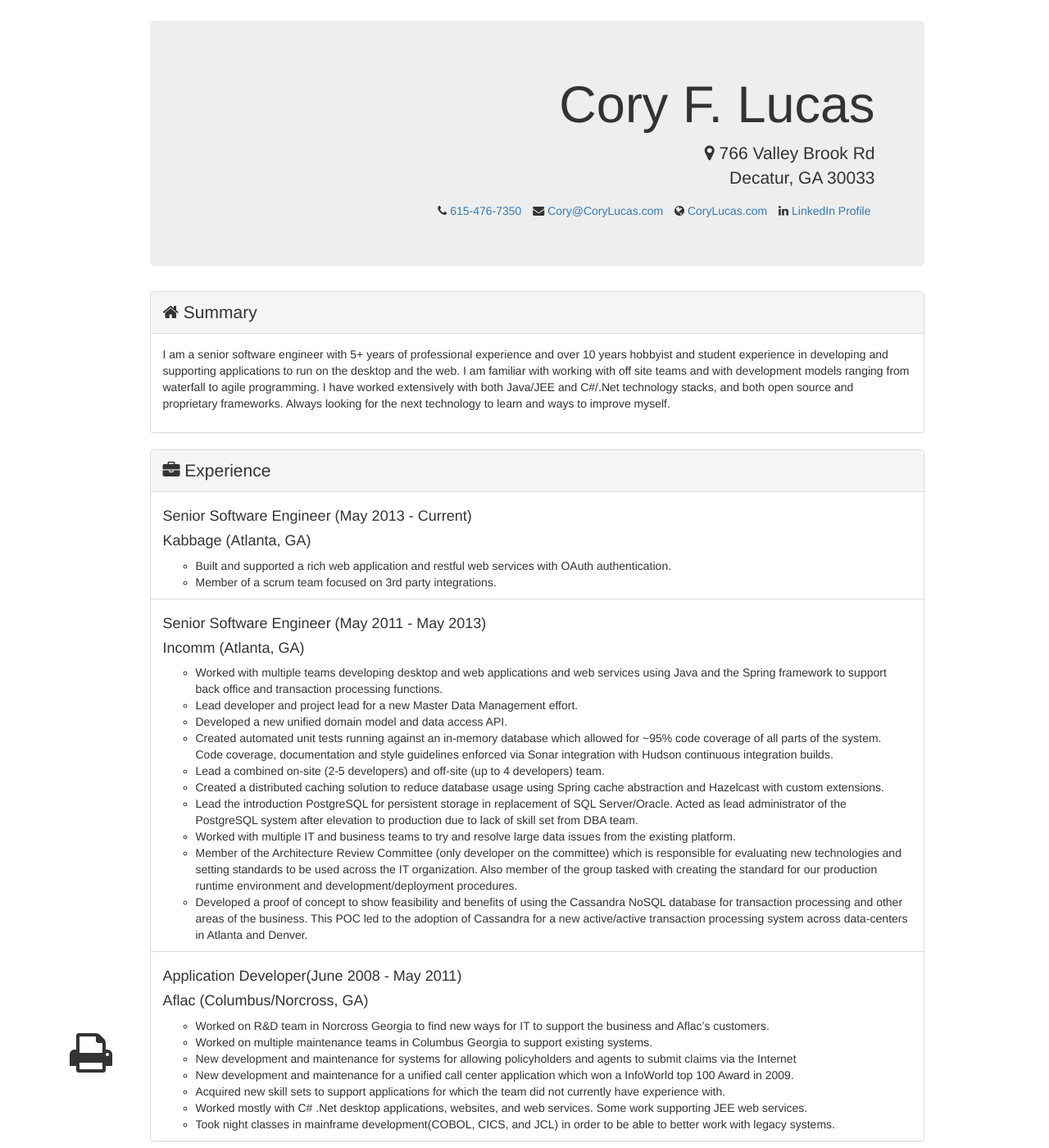
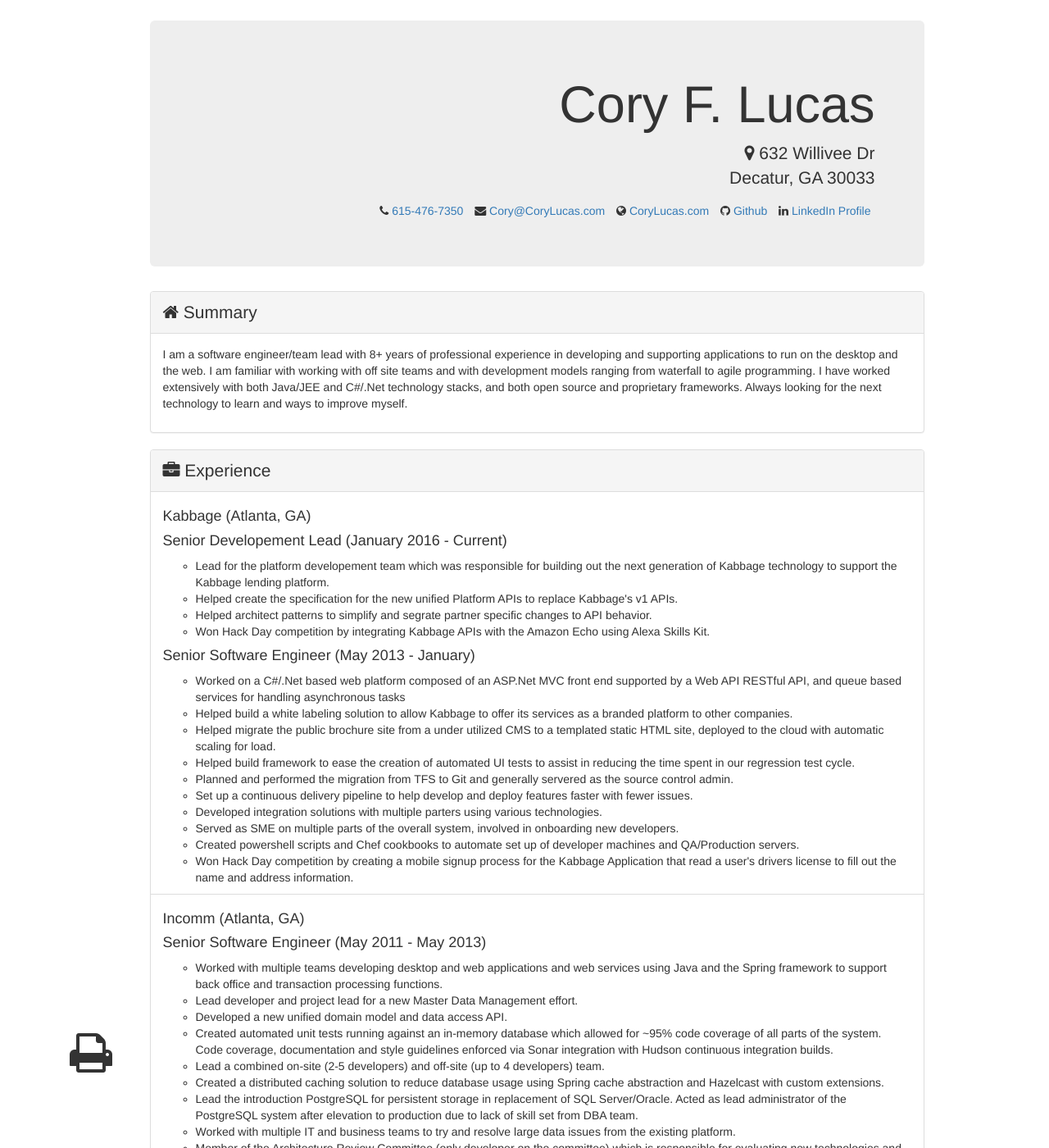
Before and after one commit to coryflucas/corylucasdotcom, a Jekyll site: the page built from resume.html, in a window 1280 px wide and 1400 px high. Shown: the whole window at 82% size. Built offline with Jekyll 4.4.1, drawn with Linux system fonts in a browser that asks for light colours; nearby versions of some CDN libraries; some of the changed text lies outside the part shown.

Commit message:
update resume

```diff
--- a/resume.html
+++ b/resume.html
@@ -16,7 +16,7 @@
         <h1>Cory F. Lucas</h1>
 
         <p>
-                    <i class="fa fa-map-marker"></i> 766 Valley Brook Rd<br>
+          <i class="fa fa-map-marker"></i> 632 Willivee Dr<br>
           Decatur, GA 30033
         </p>
 
@@ -24,6 +24,7 @@
           <li id="contact-phone"><i class="fa fa-phone"></i> <a title="Phone Number" href="tel:+16154767350">615-476-7350</a></li>
           <li><i class="fa fa-envelope"></i> <a title="Email" href="mailto:Cory@CoryLucas.com">Cory@CoryLucas.com</a></li>
           <li><i class="fa fa-globe"></i> <a title="Web Site" href="http://www.CoryLucas.com">CoryLucas.com</a></li>
+          <li><i class="fa fa-github"></i> <a href="https://github.com/coryflucas/">Github</a></li>
           <li class="hidden-print"><i class="fa fa-linkedin"></i> <a title="LinkedIn" href="http://www.linkedin.com/in/coryflucas">LinkedIn Profile</a></li>
         </ul>
       </div>
@@ -34,12 +35,14 @@
         </div>
         <div class="panel-body">
           <p>
-                        I am a senior software engineer with 5+ years of professional experience and over 10 years hobbyist and
-                        student experience in developing and supporting applications to run on the desktop and the web. I am
-                        familiar with working with off site teams and with development models ranging from waterfall to agile
-                        programming. I have worked extensively with both Java/JEE and C#/.Net technology stacks, and both open
-                        source and proprietary frameworks. Always looking for the next technology to learn and ways to improve
-                        myself.
+            I am a software engineer/team lead with 8+ years of professional
+            experience in developing and supporting applications to run on the
+            desktop and the web. I am familiar with working with off site teams
+            and with development models ranging from waterfall to agile
+            programming. I have worked extensively with both Java/JEE and
+            C#/.Net technology stacks, and both open source and proprietary
+            frameworks. Always looking for the next technology to learn and ways
+            to improve myself.
           </p>
         </div>
       </div>
@@ -49,16 +52,32 @@
         </div>
         <ul class="list-group">
           <li class="list-group-item">
-                        <h4>Senior Software Engineer (May 2013 - Current)</h4>
             <h4>Kabbage (Atlanta, GA)</h4>
+            <h4>Senior Developement Lead (January 2016 - Current)</h4>
             <ul>
-                            <li>Built and supported a rich web application and restful web services with OAuth authentication.</li>
-                            <li>Member of a scrum team focused on 3rd party integrations.</li>
+              <li>Lead for the platform developement team which was responsible for building out the next generation of Kabbage technology to support the Kabbage lending platform.</li>
+              <li>Helped create the specification for the new unified Platform APIs to replace Kabbage's v1 APIs.</li>
+              <li>Helped architect patterns to simplify and segrate partner specific changes to API behavior.</li>
+              <li>Won Hack Day competition by integrating Kabbage APIs with the Amazon Echo using Alexa Skills Kit.</li>
+            </ul>
+
+            <h4>Senior Software Engineer (May 2013 - January)</h4>
+            <ul>
+              <li>Worked on a C#/.Net based web platform composed of an ASP.Net MVC front end supported by a Web API RESTful API, and queue based services for handling asynchronous tasks</li>
+              <li>Helped build a white labeling solution to allow Kabbage to offer its services as a branded platform to other companies.</li>
+              <li>Helped migrate the public brochure site from a under utilized CMS to a templated static HTML site, deployed to the cloud with automatic scaling for load.</li>
+              <li>Helped build framework to ease the creation of automated UI tests to assist in reducing the time spent in our regression test cycle.</li>
+              <li>Planned and performed the migration from TFS to Git and generally servered as the source control admin.</li>
+              <li>Set up a continuous delivery pipeline to help develop and deploy features faster with fewer issues.</li>
+              <li>Developed integration solutions with multiple parters using various technologies.</li>
+              <li>Served as SME on multiple parts of the overall system, involved in onboarding new developers.</li>
+              <li>Created powershell scripts and Chef cookbooks to automate set up of developer machines and QA/Production servers.</li>
+              <li>Won Hack Day competition by creating a mobile signup process for the Kabbage Application that read a user's drivers license to fill out the name and address information.</li>
             </ul>
           </li>
           <li class="list-group-item">
+            <h4>Incomm (Atlanta, GA)</h4>
             <h4>Senior Software Engineer (May 2011 - May 2013)</h4>
-                        <h4>Incomm (Atlanta, GA)</h4>
             <ul>
               <li>Worked with multiple teams developing desktop and web applications and web services
                 using Java and the Spring framework to support back office and transaction processing
@@ -94,8 +113,8 @@
             </ul>
           </li>
           <li class="list-group-item">
+            <h4>Aflac (Columbus/Norcross, GA)</h4>
             <h4>Application Developer(June 2008 - May 2011)</h4>
-                        <h4>Aflac (Columbus/Norcross, GA)</h4>
             <ul>
               <li>Worked on R&amp;D team in Norcross Georgia to find new ways for IT to support the business
                 and Aflac’s customers.
@@ -150,22 +169,20 @@
           </p>
 
           <p>
-                        <strong>Frameworks</strong>: .Net (1.1 - 4.0), JEE, Spring, JSF, Primefaces, Hibernate, Spring
-                        MVC, WPF, WCF, ASP.net MVC, Hazelcast, Windows Forms, Swing, SWT, Node.js, jQuery
+            <strong>Frameworks</strong>: .Net (1.1 - 4.5), JEE, Spring, JSF, Primefaces, Hibernate, Spring
+            MVC, WPF, WCF, ASP.net MVC, Web API, Hazelcast, Windows Forms, Swing, SWT, Node.js, jQuery
           </p>
 
           <p>
-                        <strong>Databases</strong>: PostgreSQL, Microsoft SQL Server (2005-2008), H2, Oracle, MySQL, DB2,
+            <strong>Databases</strong>: PostgreSQL, Microsoft SQL Server (2005-2012), H2, Oracle, MySQL, DB2,
             Sqlite, Cassandra
           </p>
 
           <p>
-                        <strong>Applications</strong>: Spring Source Tool Suite, Visual Studio (2003-2010), Eclipse/IBM
-                        Rational Application Devleoper, Tomcat/tcServer, IIS, Maven, Gradle, Hudson, SVN, Git, Microsoft
-                        Team Foundation Server, Serena Dimensions
+            <strong>Applications</strong>: Visual Studio (2003-2015), Eclipse/Spring Source Tool Suite, Tomcat/tcServer, IIS, Maven, Gradle, Hudson, SVN, Git, Microsoft TFS
           </p>
           <p>
-                        <strong>Operating Systems</strong>: Windows, Linux, Mac OS X, z/OS
+            <strong>Operating Systems</strong>: Windows, Linux, Mac OS X
           </p>
         </div>
       </div>
```
Lines whose indentation alone changed are shown as unchanged.
